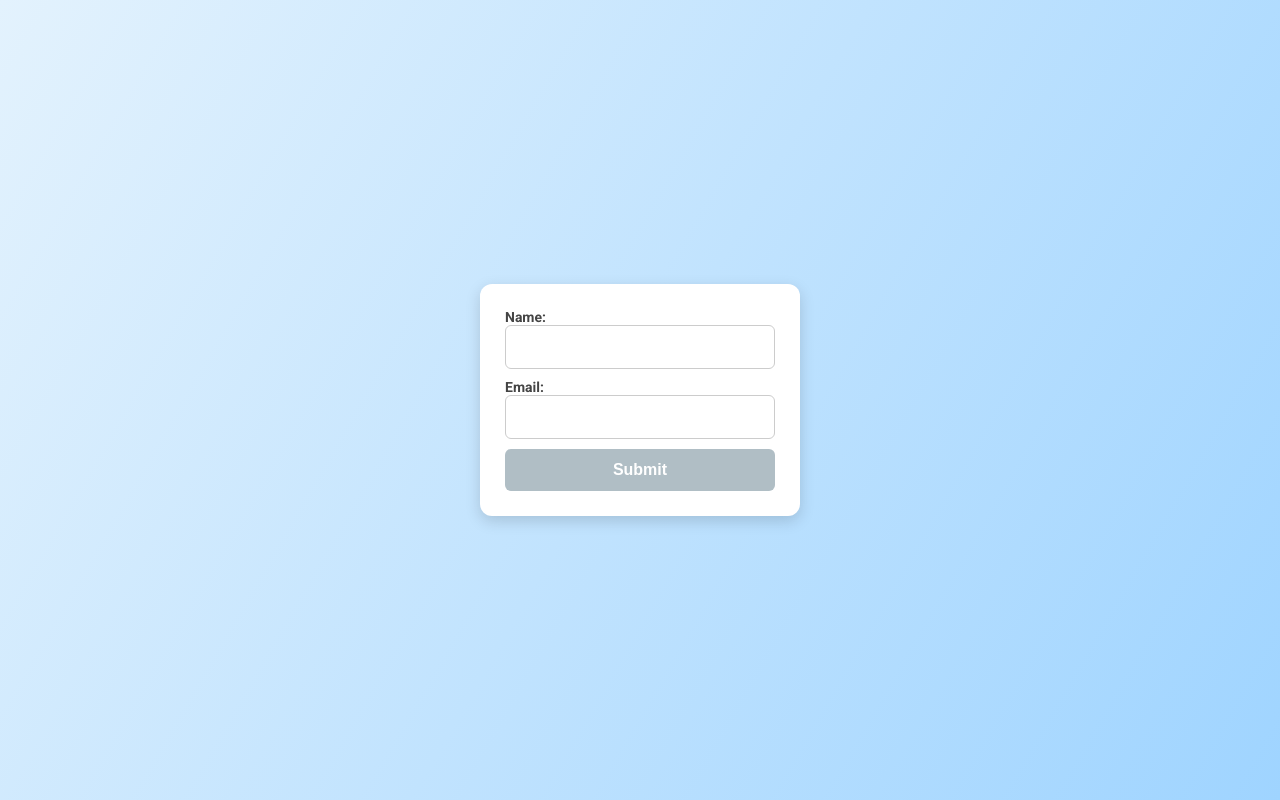
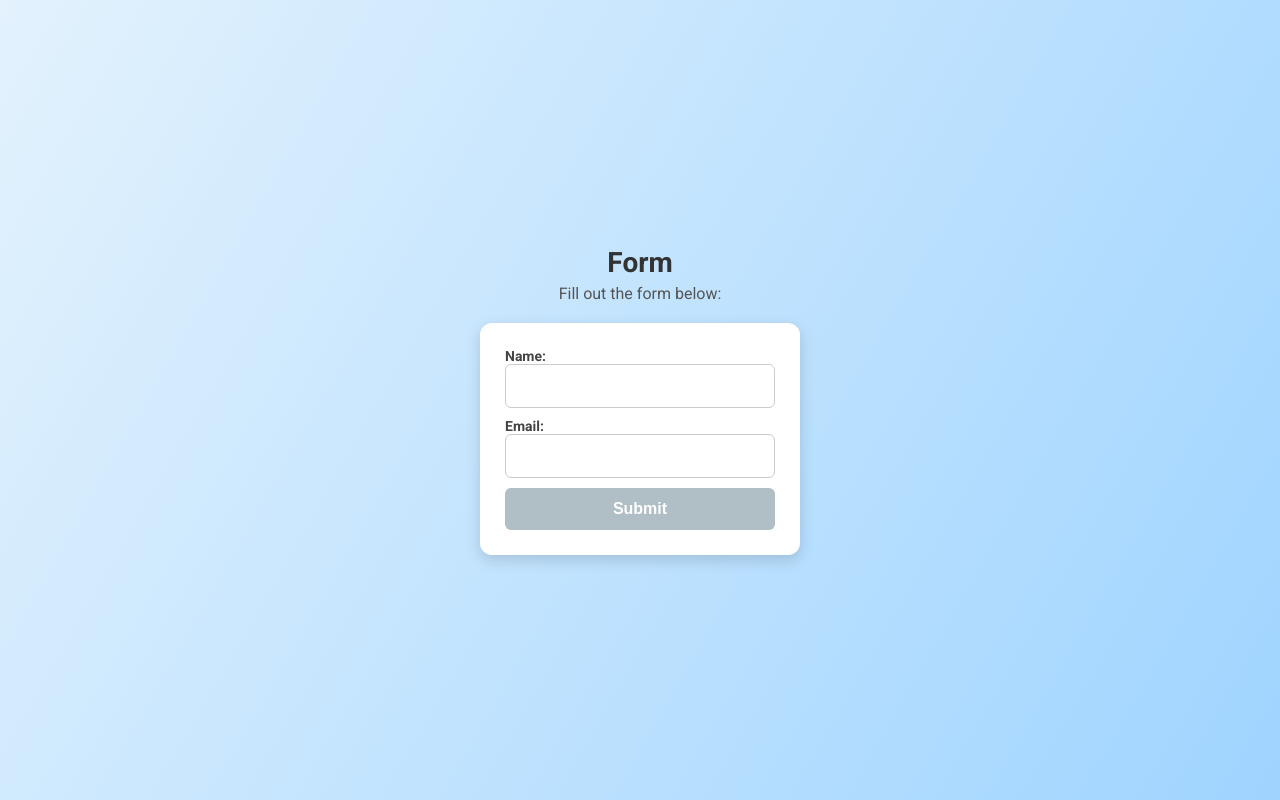
Before and after one commit to Espadv69/useState-Advanced, a React (Vite) app in the folder FormGuard/: page / in a window 1280 px wide. Built offline with nearby package versions, Linux system fonts and the light colour scheme; the HTML template or start-up script is replaced by a standard one.

Commit message:
Add header and description to Form component

```diff
--- a/FormGuard/src/components/Form/Form.jsx
+++ b/FormGuard/src/components/Form/Form.jsx
@@ -36,6 +36,8 @@ const Form = () => {
 
   return (
     <section className="form__section">
+      <h1>Form</h1>
+      <p>Fill out the form below:</p>
       <form className="form">
         <label>
           Name:
```
